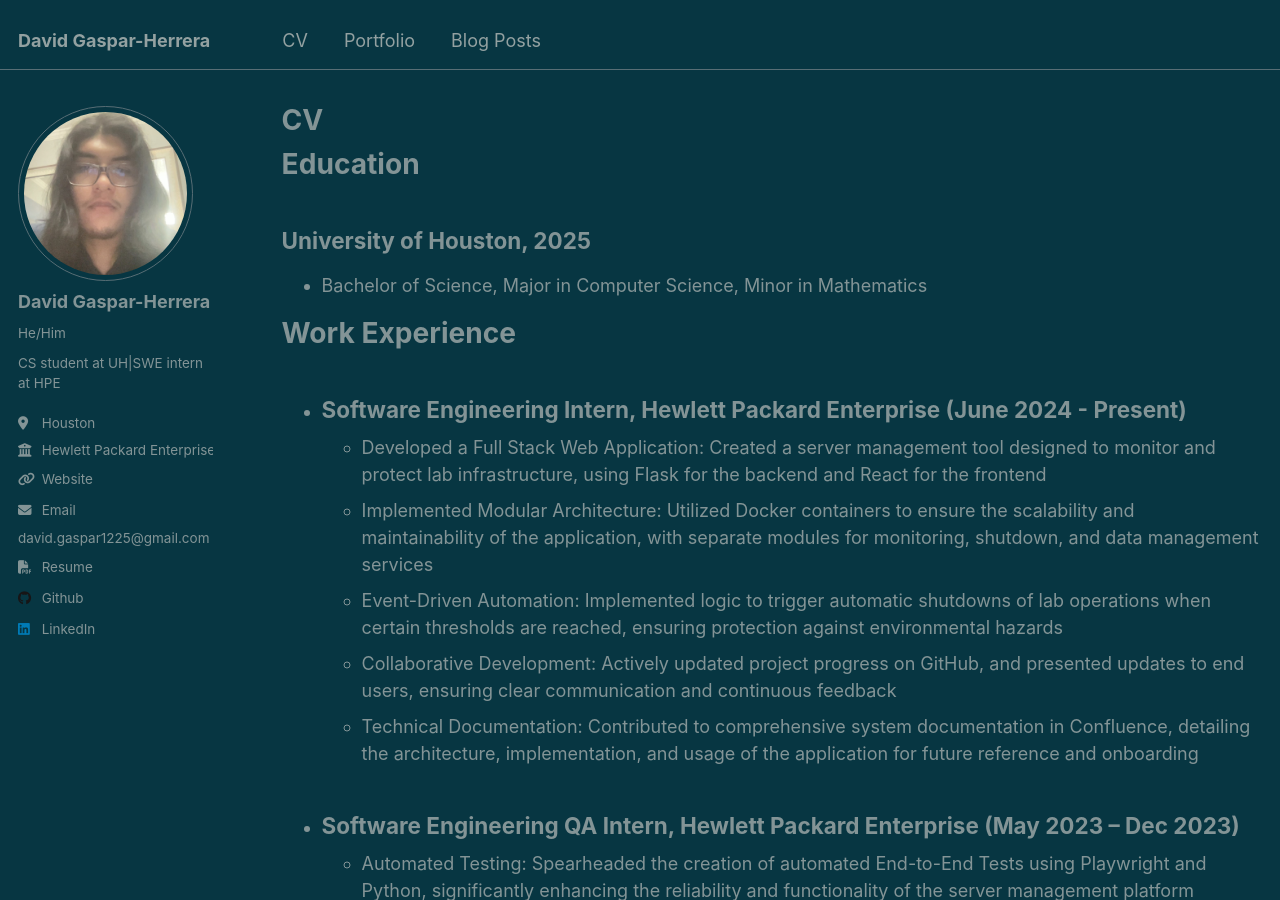
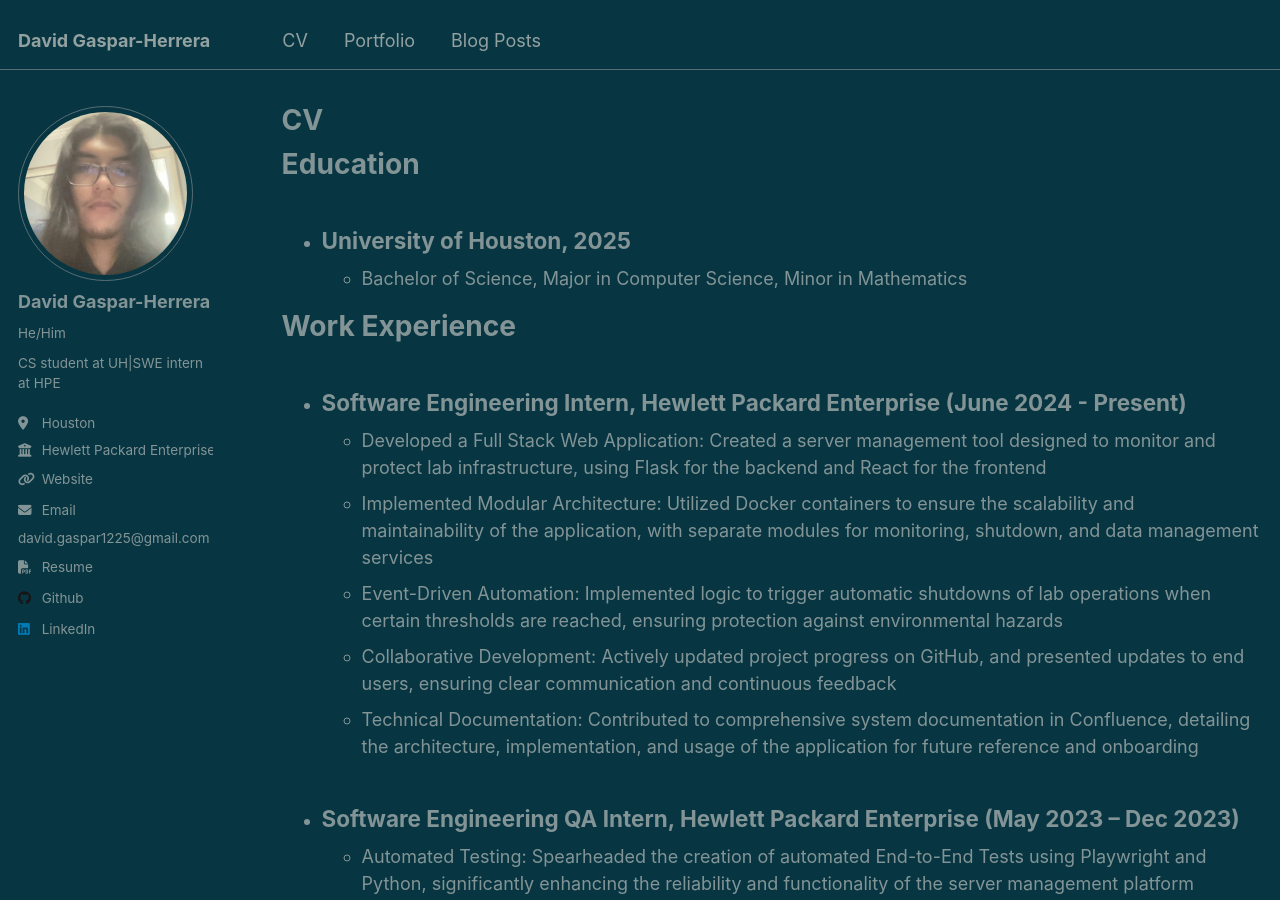
Before and after one commit to David-Gaspar-H/david-gaspar-h.github.io, a Jekyll site: the page built from _pages/cv.md, in a window 1280 px wide and 900 px high. Built offline with Jekyll 4.4.1, drawn with Linux system fonts in a browser that asks for light colours.

Commit message:
Update cv.md

```diff
--- a/_pages/cv.md
+++ b/_pages/cv.md
@@ -10,8 +10,8 @@ redirect_from:
 {% include base_path %}
 
 # Education
-## University of Houston, 2025
-* Bachelor of Science, Major in Computer Science, Minor in Mathematics
+- ## University of Houston, 2025
+  - Bachelor of Science, Major in Computer Science, Minor in Mathematics
 
 # Work Experience
 - ## Software Engineering Intern, Hewlett Packard Enterprise (June 2024 - Present)
```
